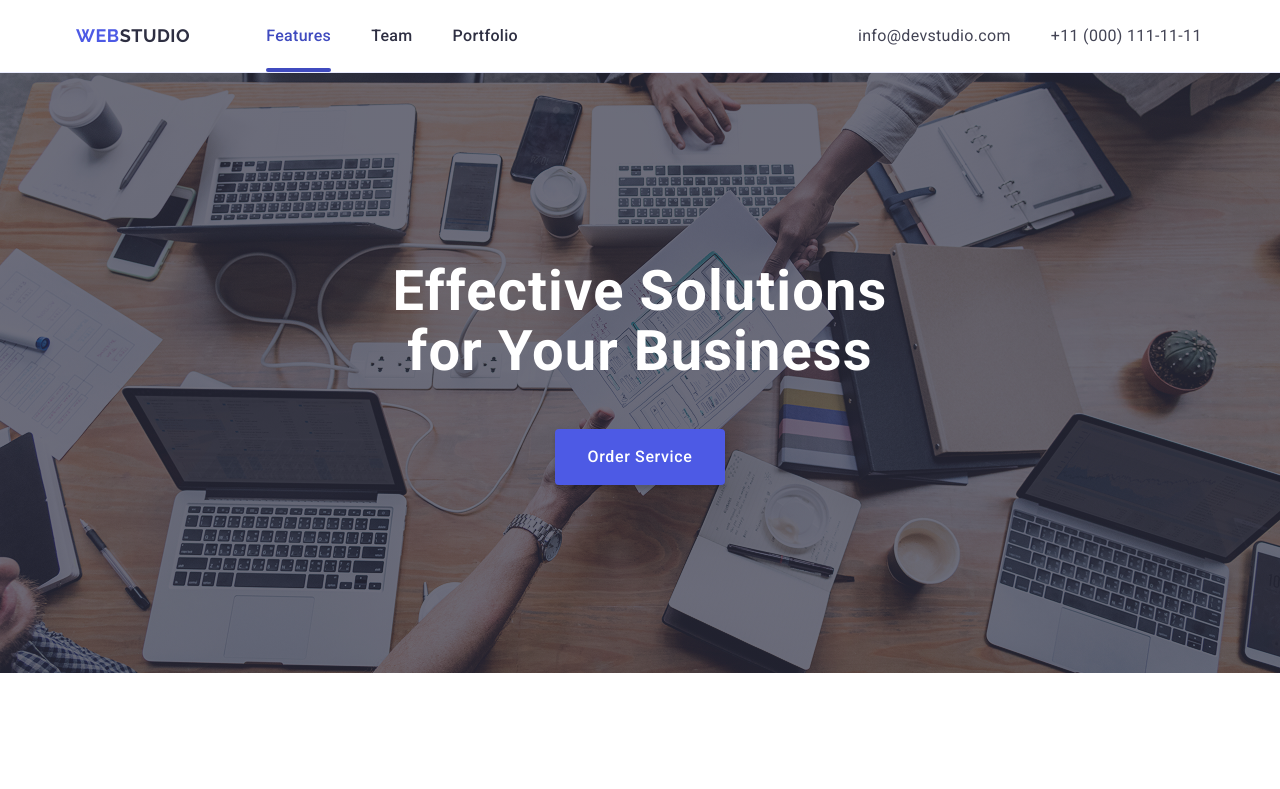
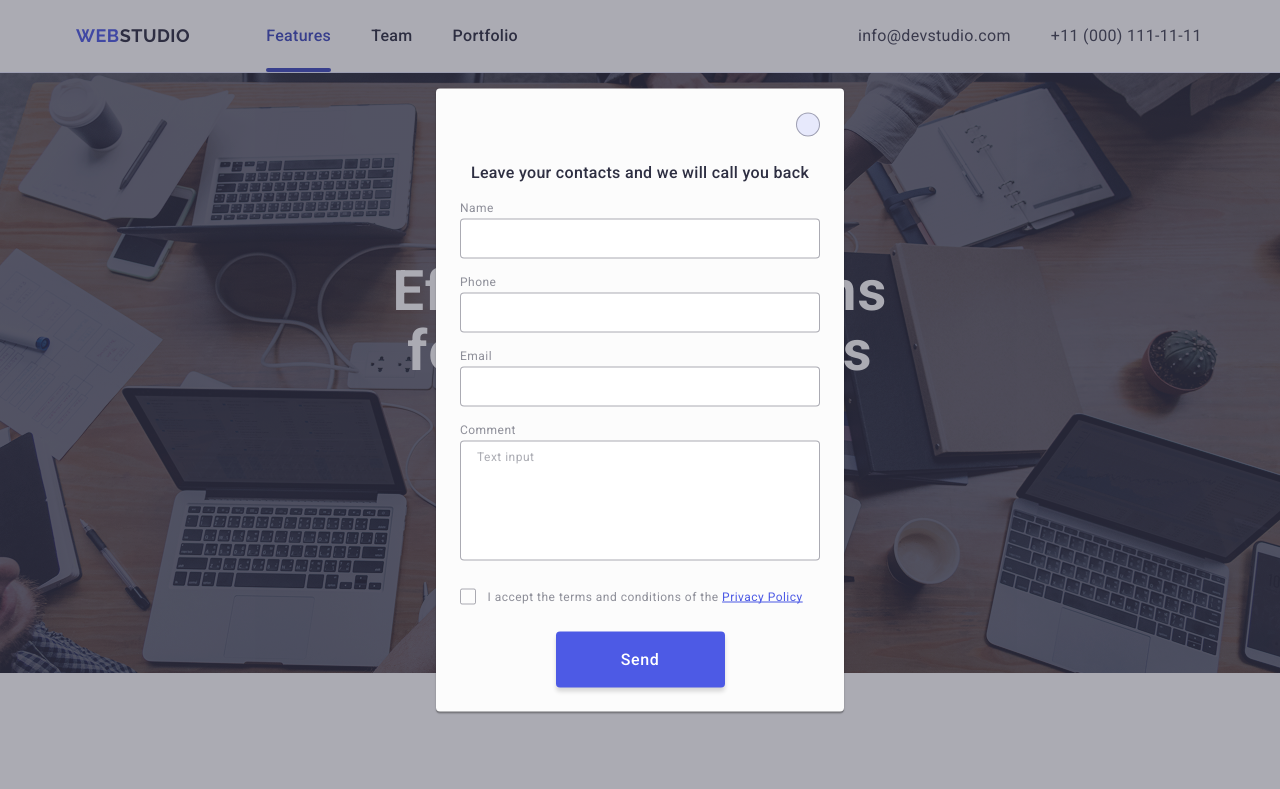
Before and after one commit to AleRitto/goit-markup-hw-05, a plain HTML site: page index.html in a window 1280 px wide. Shown: the top 789 px of the page. Drawn offline with nearby package versions, Linux system fonts and the light colour scheme.

Commit message:
goit-markup-hw-05

```diff
--- a/css/footer.css
+++ b/css/footer.css
@@ -103,7 +103,6 @@
   width: 24px;
   height: 24px;
   color: #f4f4fd;
-  transition: color 250ms cubic-bezier(0.4, 0, 0.2, 1);
 }
 
 .footer-social-link:hover,
@@ -155,6 +154,7 @@
   width: 165px;
   height: 40px;
   max-width: 165px;
+  border: none;
   background-color: #4d5ae5;
 
   transition: background-color 250ms cubic-bezier(0.4, 0, 0.2, 1);
--- a/css/modal.css
+++ b/css/modal.css
@@ -47,11 +47,12 @@
   justify-content: center;
   flex-direction: row;
   gap: 0;
-
   border: 1px solid rgba(46, 47, 66, 0.4);
   border-radius: 24px;
   width: 24px;
   height: 24px;
+  background-color: #e7e9fc;
+  transition: background-color 250ms cubic-bezier(0.4, 0, 0.2, 1);
 }
 .modal-btn-icon {
   color: #2e2f42;
@@ -83,7 +84,7 @@
 .modal-form {
 }
 .modal-form-field {
-  margin-bottom: 8px;
+  margin-bottom: 16px;
 }
 .modal-form-label {
   display: block;
@@ -99,10 +100,10 @@
   position: relative;
 }
 .modal-form-input {
+  color: #434455;
   padding: 8px 38px;
   width: 100%;
   height: 40px;
-
   outline: transparent;
   border: 1px solid rgba(46, 47, 66, 0.4);
   border-radius: 4px;
@@ -132,10 +133,13 @@
 }
 
 .modal-form-comment {
+  color: #434455;
+  font-size: 12px;
+  line-height: 1.17;
+  letter-spacing: 0.04em;
   padding: 8px 16px;
   width: 100%;
   height: 120px;
-
   outline: transparent;
   border: 1px solid rgba(46, 47, 66, 0.4);
   border-radius: 4px;
@@ -155,7 +159,7 @@
 }
 
 .modal-form-agreement {
-  margin-bottom: 16px;
+  margin-bottom: 24px;
 }
 
 .modal-form-policy {
@@ -175,7 +179,7 @@
   width: 16px;
   height: 16px;
   border-radius: 2px;
-  border: 0.88px solid rgba(46, 47, 66, 0.4);
+  border: 1px solid rgba(46, 47, 66, 0.4);
 
   transition: 250ms cubic-bezier(0.4, 0, 0.2, 1);
   transition-property: border-color, background-color;
@@ -217,6 +221,8 @@
   padding: 16px 32px;
   width: 169px;
   height: 56px;
+  border: none;
+  transition: background-color 250ms cubic-bezier(0.4, 0, 0.2, 1);
   box-shadow: 0 4px 4px 0 rgba(0, 0, 0, 0.15);
-  background: #4d5ae5;
+  background-color: #4d5ae5;
 }
--- a/index.html
+++ b/index.html
@@ -487,10 +487,10 @@
         </div>
       </div>
     </footer>
-    <div class="backdrop" id="modal">
+    <div class="backdrop is-open" id="modal">
       <div class="modal">
         <button class="modal-btn" type="button">
-          <svg class="modal-btn-icon" width="24" height="24">
+          <svg class="modal-btn-icon" width="8" height="8">
             <use href="./images/icons.svg#close"></use>
           </svg>
         </button>
@@ -500,7 +500,7 @@
 
         <form class="modal-form" name="review_form">
           <div class="modal-form-field">
-            <label class="modal-form-label">Name</label>
+            <label for="user_name" class="modal-form-label">Name</label>
             <div class="modal-form-wrapper">
               <input
                 class="modal-form-input"
@@ -514,7 +514,7 @@
             </div>
           </div>
           <div class="modal-form-field">
-            <label class="modal-form-label">Phone</label>
+            <label for="user_phone" class="modal-form-label">Phone</label>
             <div class="modal-form-wrapper">
               <input
                 class="modal-form-input"
@@ -528,7 +528,7 @@
             </div>
           </div>
           <div class="modal-form-field">
-            <label class="modal-form-label">Email</label>
+            <label for="user_email" class="modal-form-label">Email</label>
             <div class="modal-form-wrapper">
               <input
                 class="modal-form-input"
@@ -542,7 +542,7 @@
             </div>
           </div>
           <div class="modal-form-field">
-            <label class="modal-form-label">Comment</label>
+            <label for="user_comment" class="modal-form-label">Comment</label>
             <textarea
               class="modal-form-comment"
               id="user_comment"
```
